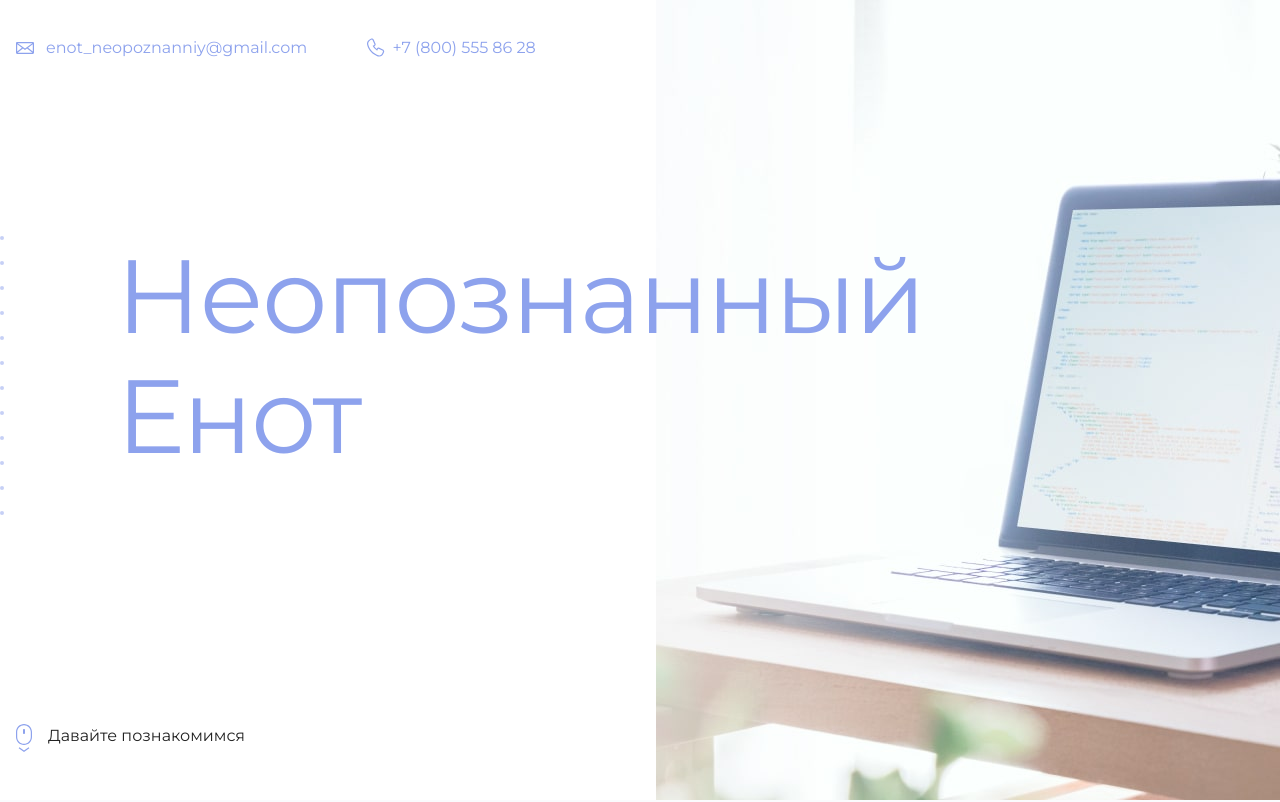
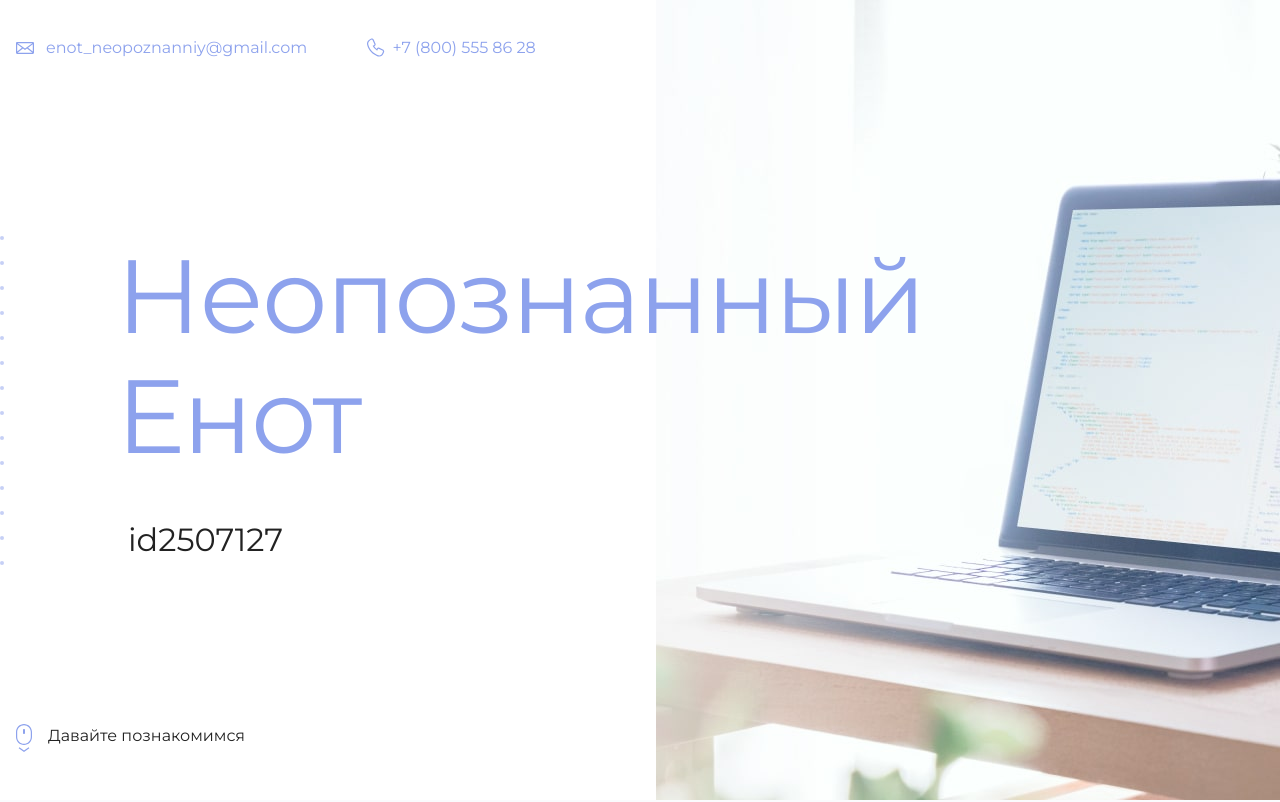
Before and after one commit to FarFrom10/gh-pages-example, a plain HTML site: page index.html in a window 1280 px wide. Shown: the top 802 px of the page. Drawn offline with Linux system fonts and the light colour scheme.

Commit message:
Update index.html
Добавление id

```diff
--- a/index.html
+++ b/index.html
@@ -19,7 +19,7 @@
       <section class="hero-image">
         <div class="container">
           <h1 class="heading">Неопознанный Енот</h1>
-          <p><!-- Тут ваш id на сайте Академии --></p>
+          <p>id2507127</p>
         </div>
       </section>
 
```
